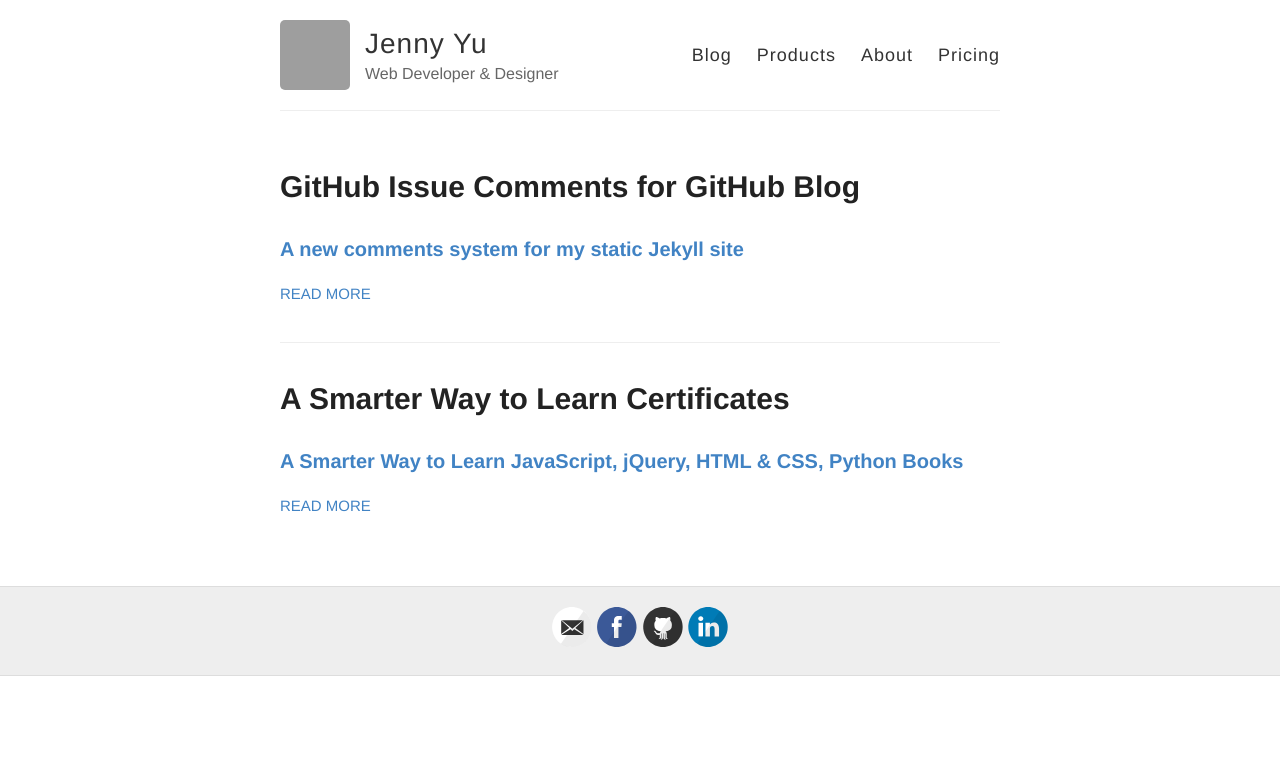
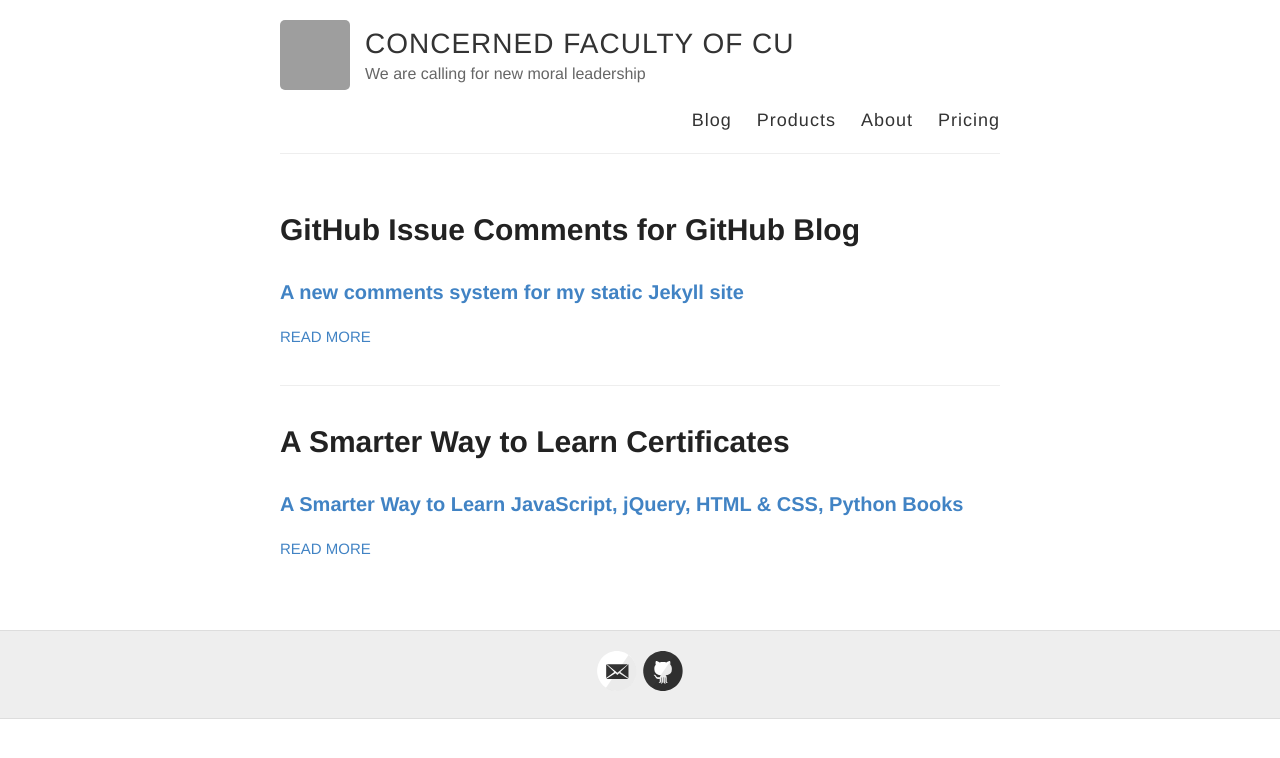
Before and after one commit to concernedFacultyOfCU/concernedfacultyofcu1, a Jekyll site: the page built from index.html, in a window 1280 px wide. Shown: the top 758 px of the page. Built offline with Jekyll 4.4.1, drawn with Linux system fonts in a browser that asks for light colours; some of the changed lines change nothing that is shown; grey boxes are pictures that could not be loaded.

Commit message:
Update _config.yml

```diff
--- a/_config.yml
+++ b/_config.yml
@@ -3,10 +3,10 @@
 #
 
 # Name of your site (displayed in the header)
-name: Jenny Yu
+name: CONCERNED FACULTY OF CU
 
 # Short bio or description (displayed in the header)
-description: Web Developer & Designer
+description: We are calling for new moral leadership
 
 # URL of your avatar or profile pic (you could use your GitHub profile pic)
 avatar: https://avatars0.githubusercontent.com/u/34241930?s=460
@@ -18,12 +18,12 @@
 # Includes an icon in the footer for each username you enter
 footer-links:
   dribbble:
-  email: bluewebnodes@gmail.com
-  facebook: jennyublue
+  email: concernedfacultyofcu@gmail.com
+  facebook:
   flickr:
-  github: BlueWebNodes
+  github: concernedFacultyOfCU
   instagram:
-  linkedin: jennyublue
+  linkedin:
   pinterest:
   rss: # just type anything here for a working RSS icon
   twitter: #jekyllrb
```
